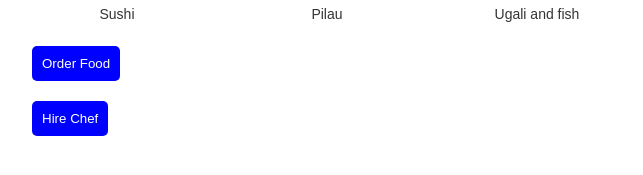
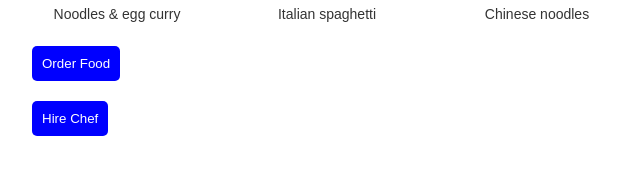
Before and after one commit to kingkelly12/MyChef2, a plain HTML site: page index.html in a window 1280 px wide. Shown: the part 183-358 px from the top of the page, without its empty margins (588-1231 px from the left). Drawn offline with Linux system fonts and the light colour scheme.

Commit message:
version2

```diff
--- a/index.js
+++ b/index.js
@@ -1,7 +1,7 @@
 const dishes = [
-    { id: 1, name: "Sushi", chef: "John Kivalya", image: "https://i.pinimg.com/474x/26/f1/19/26f119326fc93d7b4a387c3b4dedb75a.jpg", rating: 5, comment: "Delicious!" },
-    { id: 2, name: "Pilau", chef: "Kelvin Musyoka", image: "https://i.pinimg.com/236x/10/fb/b5/10fbb5f46b9e4a6b66fd73927c700eb5.jpg", rating: 4, comment: "Very flavorful!" },
-    { id: 3, name: "Ugali and fish", chef: "Louis Njeru", image: "https://i.pinimg.com/236x/db/07/2d/db072d20bc9a2de134c1a39b52f320a3.jpg", rating: 3, comment: "too salty" }
+    { id: 1, name: "Noodles & egg curry", chef: "John Kivalya", image: "https://i.pinimg.com/474x/26/f1/19/26f119326fc93d7b4a387c3b4dedb75a.jpg", rating: 5, comment: "Delicious!" },
+    { id: 2, name: "Italian spaghetti", chef: "Kelvin Musyoka", image: "https://i.pinimg.com/236x/10/fb/b5/10fbb5f46b9e4a6b66fd73927c700eb5.jpg", rating: 4, comment: "Very flavorful!" },
+    { id: 3, name: "Chinese noodles", chef: "Louis Njeru", image: "https://i.pinimg.com/236x/db/07/2d/db072d20bc9a2de134c1a39b52f320a3.jpg", rating: 3, comment: "too salty" }
 ];
 
 // Function to display dish images with names
```
Also changed, not shown: index.html (+1 -0 lines).
